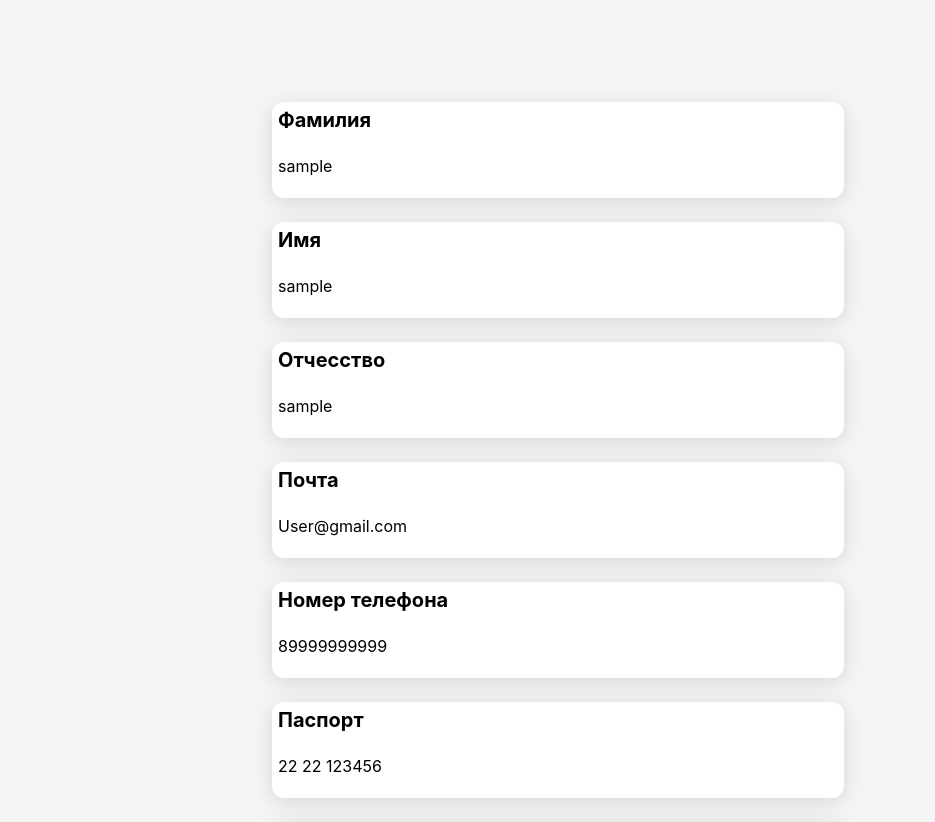
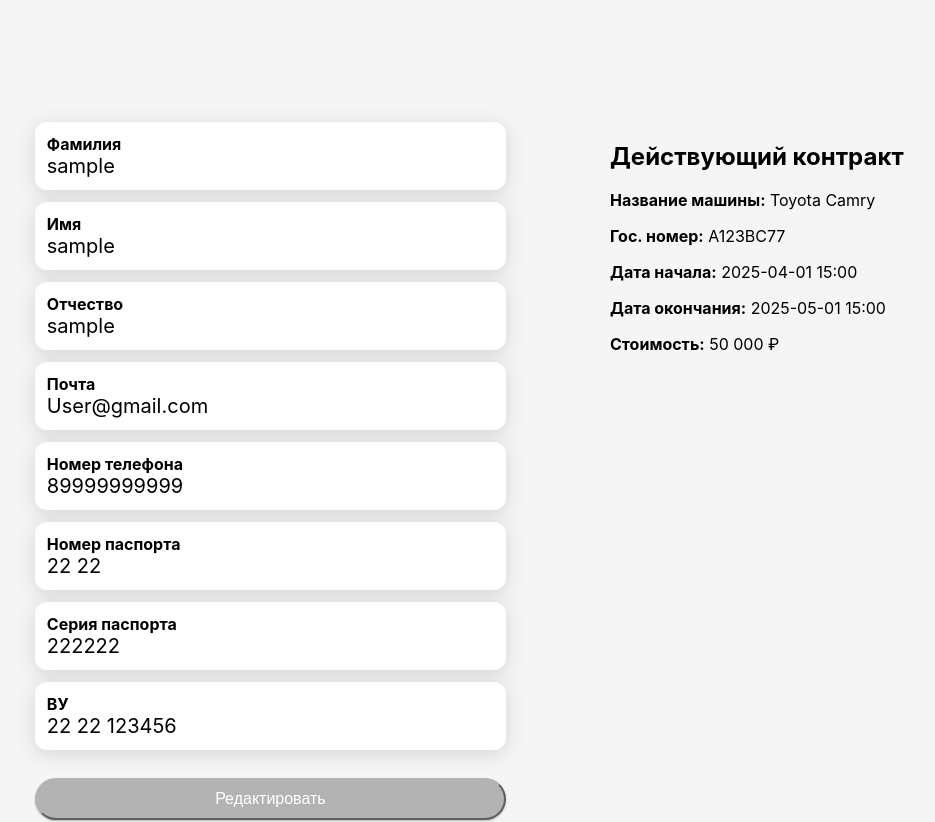
Before and after one commit to GoreOtUma/carent, a React (Create React App) app in the folder front/: page /profile in a window 1280 px wide. Shown: the top 822 px of the page, without its empty margins (82-1017 px from the left). Built offline with nearby package versions, Linux system fonts and the light colour scheme; sample sign-in values are in the browser's storage.

Commit message:
Profile Styles

```diff
--- a/front/src/components/InfoBlock.jsx
+++ b/front/src/components/InfoBlock.jsx
@@ -6,10 +6,10 @@ const Profile = ({ header, body }) => {
     return (
         <div className="info-block">
             <div className="info__header">
-                {header}
+              <span>{header}</span>
             </div>
             <div className="info__body">
-              <p>{body}</p>
+              <span>{body}</span>
             </div>
         </div>
     );
--- a/front/src/components/UI/button/MyButton.css
+++ b/front/src/components/UI/button/MyButton.css
@@ -55,3 +55,7 @@
     padding: 0;
     width: max-content;
 }
+
+.to-rent {
+    width: 100%;
+}
--- a/front/src/pages/Profile.jsx
+++ b/front/src/pages/Profile.jsx
@@ -32,23 +32,24 @@ const Profile = () => {
       <div className="profile-page">
         <div className='profile-info'>
           <div className='info-blocks'>
-            <InfoBlock header= 'Фамилия' body={username || "qwert"}></InfoBlock>
-            <InfoBlock header='Имя' body={username || "qwert"}></InfoBlock>
-            <InfoBlock header='Отчесство' body={username || "qwert"}></InfoBlock>
+            <InfoBlock header= 'Фамилия' body={username || "Иванов"}></InfoBlock>
+            <InfoBlock header='Имя' body={username || "Иван"}></InfoBlock>
+            <InfoBlock header='Отчество' body={username || "Иванович"}></InfoBlock>
             <InfoBlock header= 'Почта' body={email || "User@gmail.com"}></InfoBlock>
             <InfoBlock header='Номер телефона' body='89999999999'></InfoBlock>
-            <InfoBlock header='Паспорт' body='22 22 123456'></InfoBlock>
+            <InfoBlock header='Номер паспорта' body='22 22'></InfoBlock>
+            <InfoBlock header='Серия паспорта' body='222222'></InfoBlock>
             <InfoBlock header='ВУ' body='22 22 123456'></InfoBlock>
             <div className="to-rent">
-                <MyButton className="button-edit" type="button" >Редактировать</MyButton>
+              <MyButton className="button-edit auth primary-button" type="button" >Редактировать</MyButton>
             </div>
         </div>
         <div className="contract-block">
             <h2>Действующий контракт</h2>
             <p><strong>Название машины:</strong> Toyota Camry</p>
             <p><strong>Гос. номер:</strong> А123ВС77</p>
-            <p><strong>Дата начала:</strong> 2025-04-01</p>
-            <p><strong>Дата окончания:</strong> 2025-05-01</p>
+            <p><strong>Дата начала:</strong> 2025-04-01 15:00</p>
+            <p><strong>Дата окончания:</strong> 2025-05-01 15:00</p>
             <p><strong>Стоимость:</strong> 50 000 ₽</p>
         </div>
     </div>
--- a/front/src/styles/InfoBlock.css
+++ b/front/src/styles/InfoBlock.css
@@ -5,10 +5,9 @@
     display: flex;
     flex-direction: column;
     font-size: 14px;
-    gap: 8px;
-    max-width: 560px;
-    padding: 6px;
+    padding: 12px;
     width: 100%;
+    box-sizing: border-box;
 }
 
 .info__header {
@@ -18,15 +17,5 @@
 }
 
 .info__body {
-    font-size: 14px;
+    font-size: 20px;
 }
-
-@media screen and (min-width: 768px) {
-    .info__body {
-        font-size: 16px;
-    }
-
-    .info__header {
-        font-size: 20px;
-    }
-}
--- a/front/src/styles/Profile.css
+++ b/front/src/styles/Profile.css
@@ -2,9 +2,20 @@
     align-items:center;
     display: flex;
     flex-direction: column;
-    gap: 24px;
+    gap: 12px;
 }
 
 .profile-page {
     padding: 20px;
 }
+
+.profile-info {
+    flex: 1 1;
+    display: grid;
+    grid-template-columns: 1fr 1fr;
+    gap: 64px;
+}
+
+.profile-info > div {
+    padding: 20px;
+}
```
